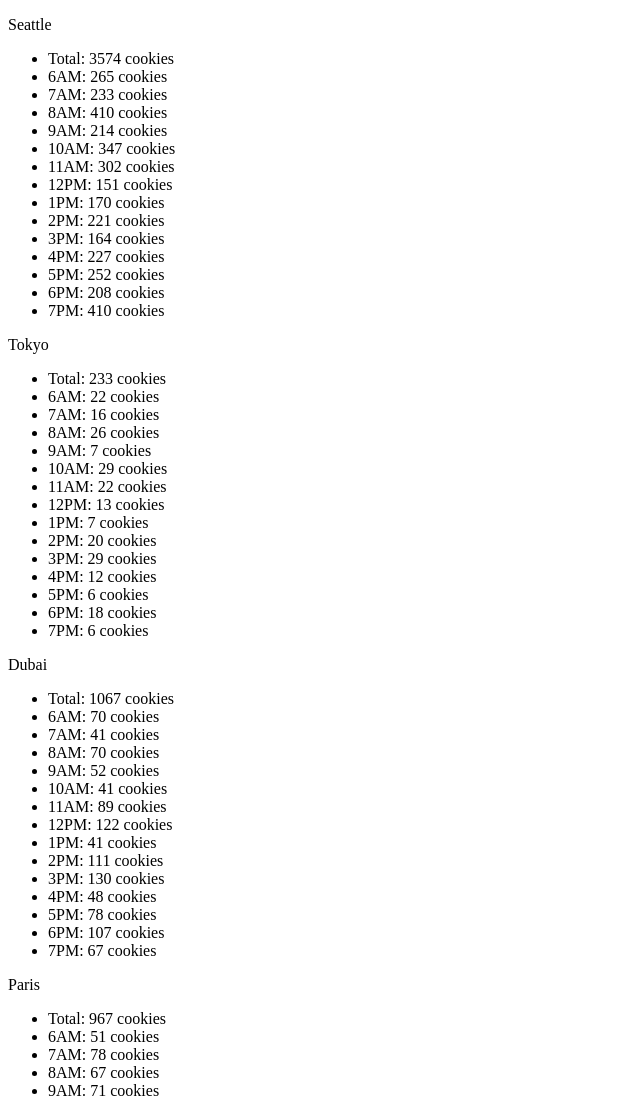
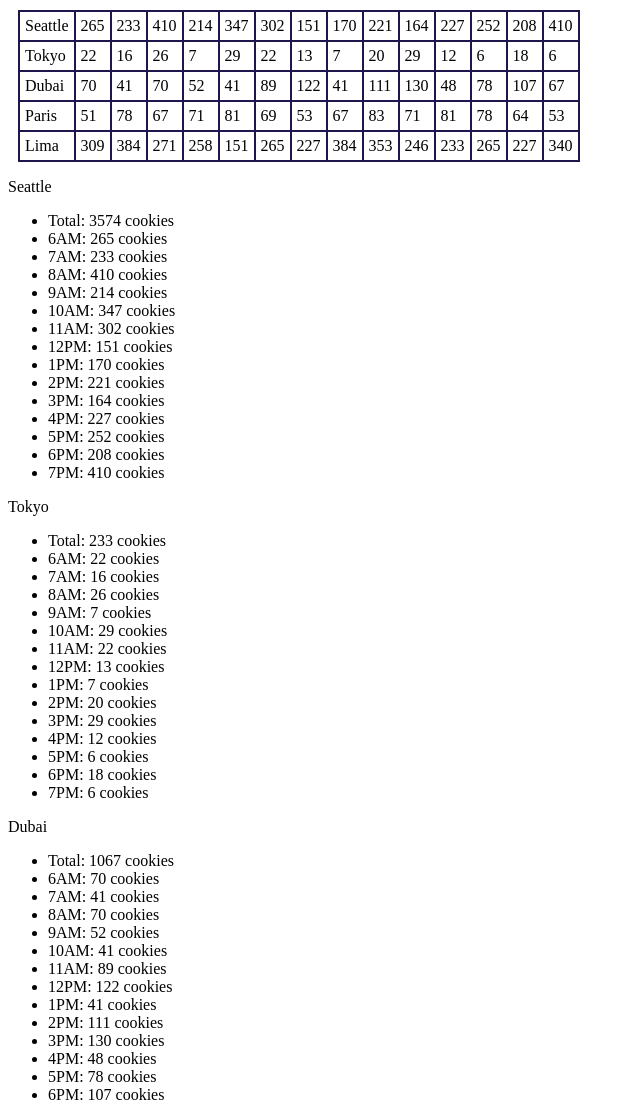
Before and after one commit to GitOutside/cookie-stand, a plain HTML site: page sales.html in a window 1280 px wide. Shown: the top 1100 px of the page, without its empty margins (0-640 px from the left). Drawn offline with Linux system fonts and the light colour scheme.

Commit message:
populated table

```diff
--- a/app.js
+++ b/app.js
@@ -40,69 +40,6 @@ var renderToPage = function(){
     seattleSalesByHour.appendChild(newListItem);
   }
 };
-/*
-//=====================SEATTLE============================================
-var seattleCookies = {
-  name : 'Seattle',
-  minNumCustomers : 23,
-  maxNumCustomers : 65,
-  averageNumCookies : 6.3,
-  dailySales : [],
-  unorderedListTitle : 'SeattleTitle',
-  totalCookieSales : totalCookieSales,
-  calculateAllCookiesSales : calculateAllCookiesSales,
-  renderToPage : renderToPage,
-};
-//========================================TOKYO=======================================
-var tokyoCookies = {
-  name : 'Tokyo',
-  minNumCustomers : 3,
-  maxNumCustomers : 24,
-  averageNumCookies : 1.2,
-  dailySales : [],
-  totalCookieSales : totalCookieSales,
-  calculateAllCookiesSales : calculateAllCookiesSales,
-  unorderedListTitle : 'TokyoTitle',
-  renderToPage : renderToPage,
-};
-////================================DUBAI===============================================
-var dubaiCookies = {
-  name : 'Dubai',
-  minNumCustomers : 11,
-  maxNumCustomers : 38,
-  averageNumCookies : 3.7,
-  dailySales : [],
-  totalCookieSales : totalCookieSales,
-  calculateAllCookiesSales : calculateAllCookiesSales,
-  unorderedListTitle : 'DubaiTitle',
-  renderToPage : renderToPage,
-};
-//================================PARIS================================================
-var parisCookies = {
-  name : 'Paris',
-  minNumCustomers : 20,
-  maxNumCustomers : 38,
-  averageNumCookies : 2.3,
-  dailySales : [],
-  totalCookieSales : totalCookieSales,
-  calculateAllCookiesSales : calculateAllCookiesSales,
-  unorderedListTitle : 'ParisTitle',
-  renderToPage : renderToPage,
-};
-parisCookies.calculateAllCookiesSales();
-//================================LIMA================================================
-var limaCookies = {
-  name : 'Lima',
-  minNumCustomers : 23,
-  maxNumCustomers : 65,
-  averageNumCookies : 6.3,
-  dailySales : [],
-  totalCookieSales : totalCookieSales,
-  calculateAllCookiesSales : calculateAllCookiesSales,
-  unorderedListTitle : 'LimaTitle',
-  renderToPage : renderToPage,
-};
-*/
 
 //=============================CONSTRUCTOR FUNCTION======================
 function CountCookies(name, minNumCustomers, maxNumCustomers, averageNumCookies, unorderedListTitle) {
@@ -116,6 +53,22 @@ function CountCookies(name, minNumCustomers, maxNumCustomers, averageNumCookies,
 CountCookies.prototype.renderToPage = renderToPage;
 CountCookies.prototype.totalCookieSales = totalCookieSales;
 CountCookies.prototype.calculateAllCookiesSales = calculateAllCookiesSales;
+CountCookies.prototype.renderSalesInTable = renderSalesInTable;
+
+function renderSalesInTable(){
+  var table = document.getElementById('salesTable');
+  var tableRow = document.createElement('tr');
+  var tableCell = document.createElement('td');
+  tableRow.appendChild(tableCell);
+  tableCell.textContent = this.name;
+  table.appendChild(tableRow);
+  for (var i = 0; i < this.dailySales.length; i++){
+    tableCell = document.createElement('td');
+    tableCell.textContent = this.dailySales[i];
+    tableRow.appendChild(tableCell);
+    table.appendChild(tableRow);
+  }
+}
 //==========================NEW OBJECTS=================================
 
 var seattleCookies = new CountCookies('Seattle', 23, 65, 6.3, 'SeattleTitle');
@@ -126,7 +79,12 @@ var limaCookies = new CountCookies('Lima', 23, 65, 6.3, 'LimaTitle');
 
 
 seattleCookies.renderToPage();
+seattleCookies.renderSalesInTable();
 tokyoCookies.renderToPage();
+tokyoCookies.renderSalesInTable();
 dubaiCookies.renderToPage();
+dubaiCookies.renderSalesInTable();
 parisCookies.renderToPage();
+parisCookies.renderSalesInTable();
 limaCookies.renderToPage();
+limaCookies.renderSalesInTable();
--- a/sales.html
+++ b/sales.html
@@ -3,9 +3,13 @@
 <head>
   <meta charset="UTF-8">
   <meta name="viewport" content="width=device-width, initial-scale=1.0">
+  <link rel="stylesheet" href="style.css">
   <title>Document</title>
 </head>
 <body>
+  <table id="salesTable">
+
+  </table>
   <div id="SeattleTitle"></div>
   <ul id="Seattle">
   </ul><div id="TokyoTitle"></div>
--- /dev/null
+++ b/style.css
@@ -0,0 +1,10 @@
+table {
+  border: solid #20164d 2px;
+  border-collapse: collapse;
+  margin: 10px;
+}
+
+td {
+  border: solid #20164d 2px;
+  padding: 5px;
+}
```
